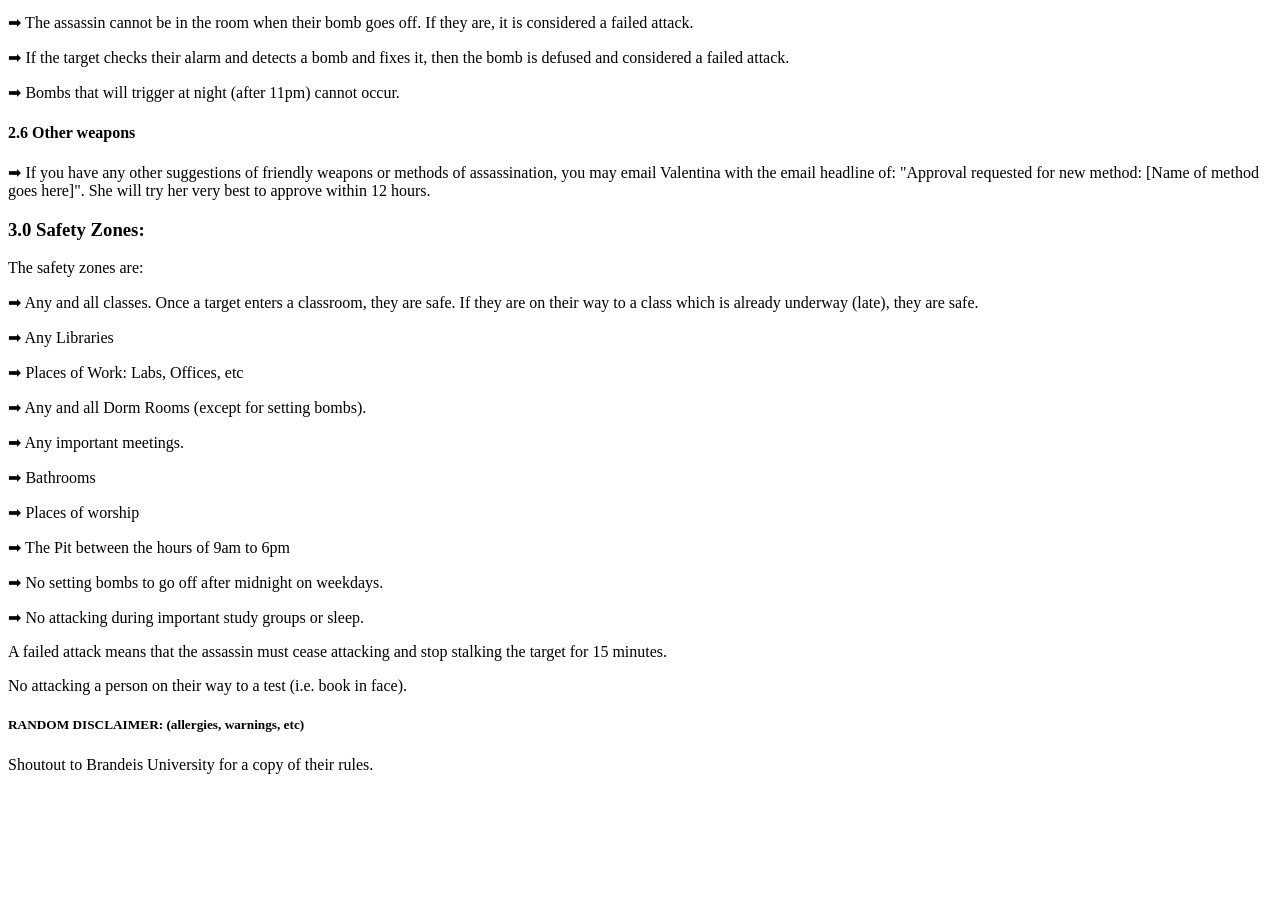
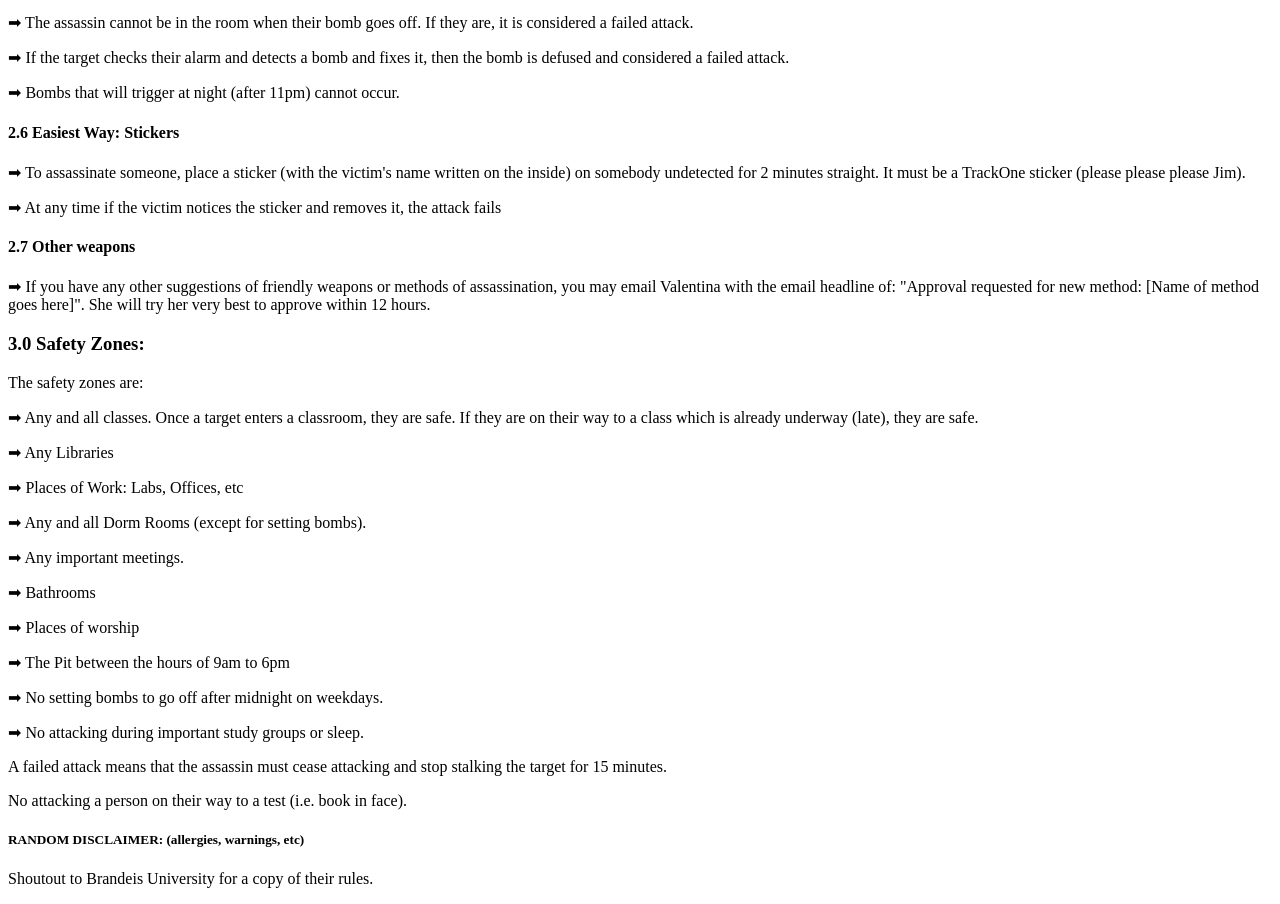
Before and after one commit to vlinfang/assassins-the-game, a plain HTML site: page index.html in a window 1280 px wide. Shown: the part 1608-2512 px from the top of the page. Before the commit the page ends 2398 px from the top, so only its background shows below. Drawn offline with Linux system fonts and the light colour scheme.

Commit message:
Update index.html

```diff
--- a/index.html
+++ b/index.html
@@ -96,7 +96,13 @@
 
 <p>➡ Bombs that will trigger at night (after 11pm) cannot occur.</p>
 
-<h4>2.6 Other weapons</h4>
+<h4>2.6 Easiest Way: Stickers</h4>
+
+<p>➡ To assassinate someone, place a sticker (with the victim's name written on the inside) on somebody undetected for 2 minutes straight. It must be a TrackOne sticker (please please please Jim).</p>
+
+<p>➡ At any time if the victim notices the sticker and removes it, the attack fails</p>
+
+<h4>2.7 Other weapons</h4>
 
 <p>➡ If you have any other suggestions of friendly weapons or methods of assassination, you may email Valentina with the email headline of: "Approval requested for new method: [Name of method goes here]". She will try her very best to approve within 12 hours.</p>
 
```
